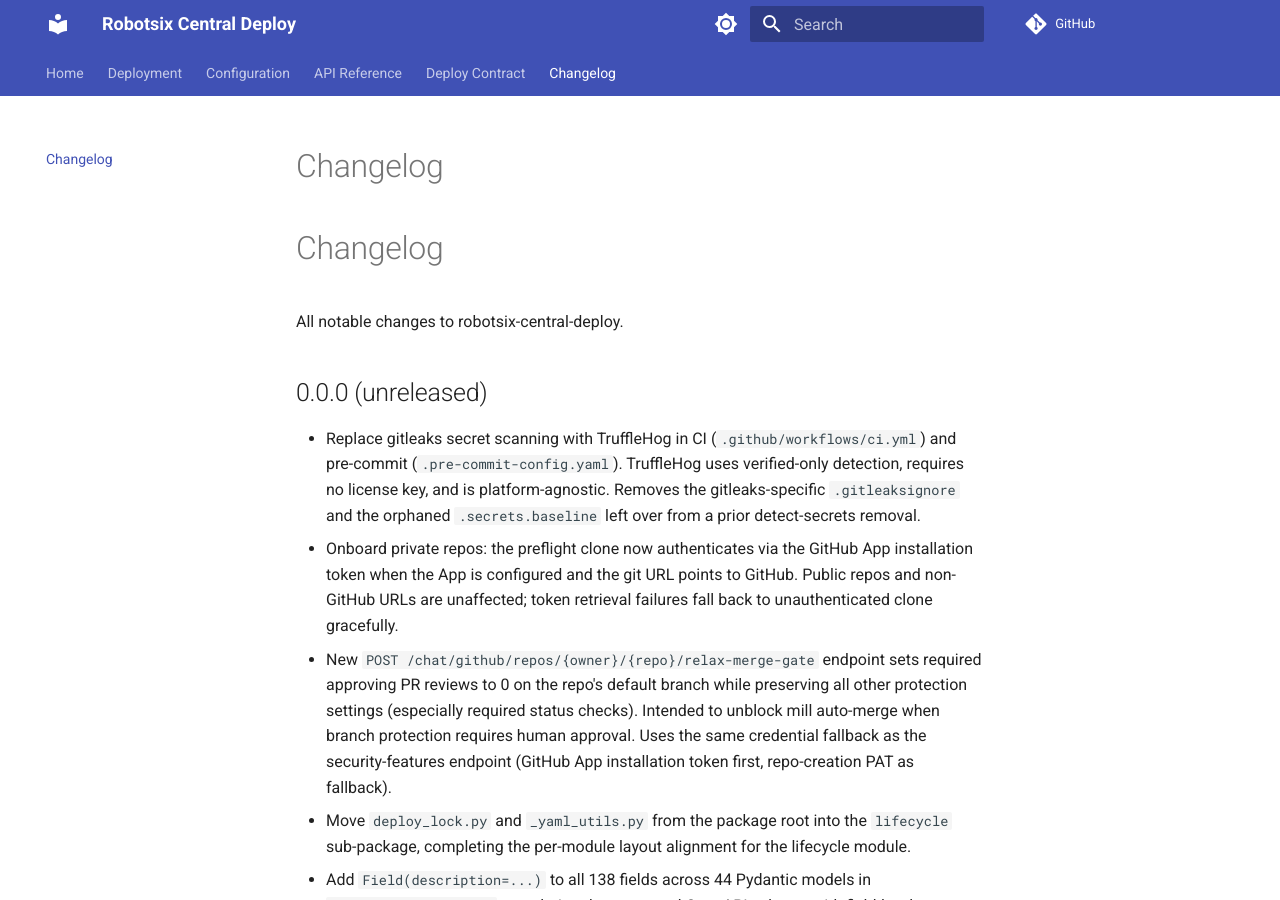
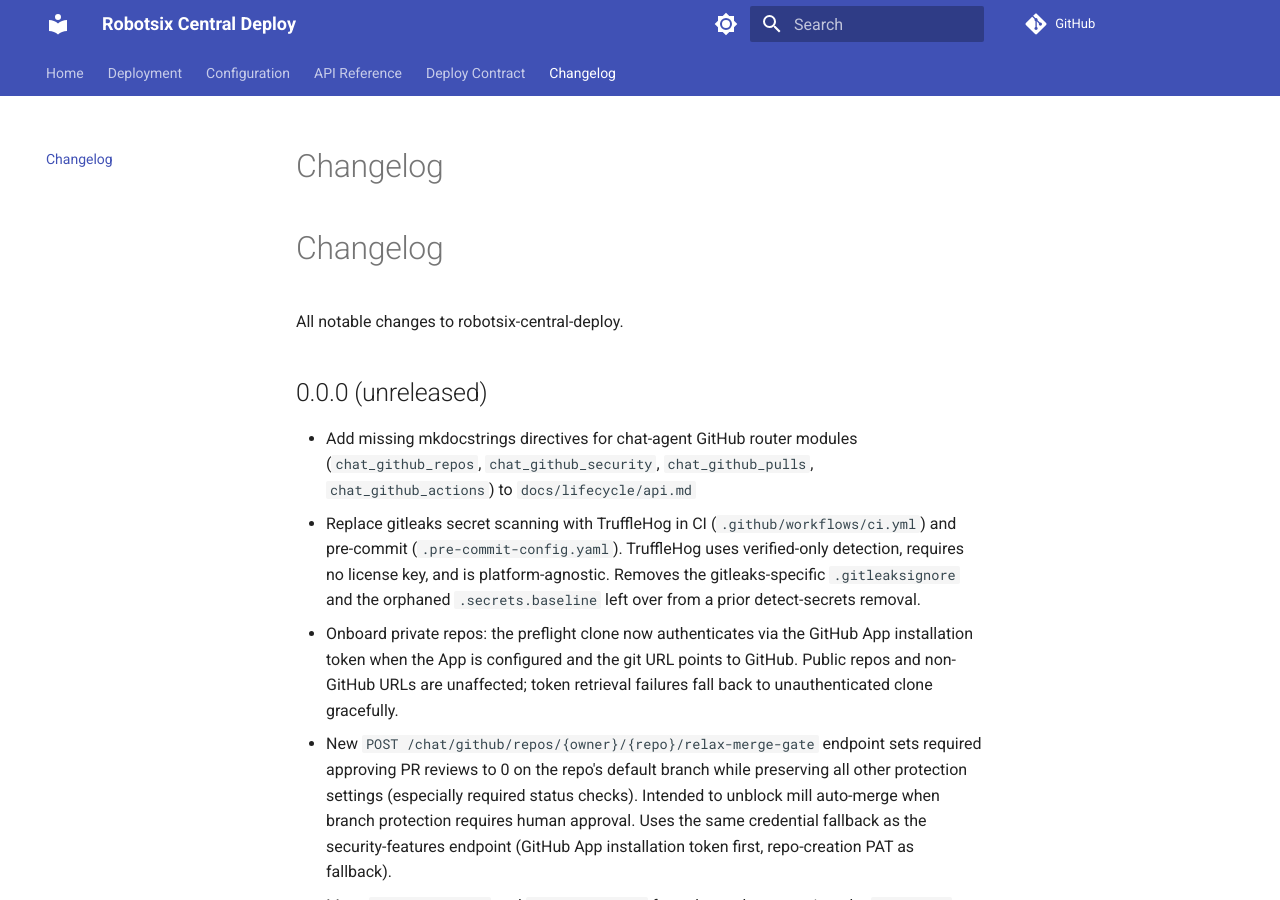
Before and after one commit to damien-robotsix/robotsix-central-deploy, an MkDocs documentation site: the page built from docs/changelog.md, in a window 1280 px wide and 900 px high. Built offline with MkDocs 1.6.1 and Material for MkDocs 9.7.7, drawn with Linux system fonts in a browser that asks for light colours; comment, search, counter and statistics services are not loaded.

Commit message:
mill: Add chat_github_repos, chat_github_security, chat_github_pulls, and chat_github_actions to docs/lifecycle/api.md (20260720T132438Z-add-chat-github-repos-chat-github-securi-3371) (#534)
* mill: Add chat_github_repos, chat_github_security, chat_github_pulls, and chat_github_actions to docs/lifecycle/api.md (20260720T132438Z-add-chat-github-repos-chat-github-securi-3371)

* ci: auto-fix add trailing newline to changelog entry

---------

Co-authored-by: robotsix-mill <mill@robotsix.local>

```diff
--- a/CHANGELOG.md
+++ b/CHANGELOG.md
@@ -6,6 +6,7 @@ All notable changes to robotsix-central-deploy.
 
 ## 0.0.0 (unreleased)
 
+- Add missing mkdocstrings directives for chat-agent GitHub router modules (`chat_github_repos`, `chat_github_security`, `chat_github_pulls`, `chat_github_actions`) to `docs/lifecycle/api.md`
 - Replace gitleaks secret scanning with TruffleHog in CI (`.github/workflows/ci.yml`) and pre-commit (`.pre-commit-config.yaml`).  TruffleHog uses verified-only detection, requires no license key, and is platform-agnostic.  Removes the gitleaks-specific `.gitleaksignore` and the orphaned `.secrets.baseline` left over from a prior detect-secrets removal.
 - Onboard private repos: the preflight clone now authenticates via the
   GitHub App installation token when the App is configured and the git
```
Also changed, not shown: changelog.d/20260720T132438Z-add-chat-github-repos-chat-github-securi-3371.misc.md (added, +1 -0 lines), docs/lifecycle/api.md (+8 -0 lines).
